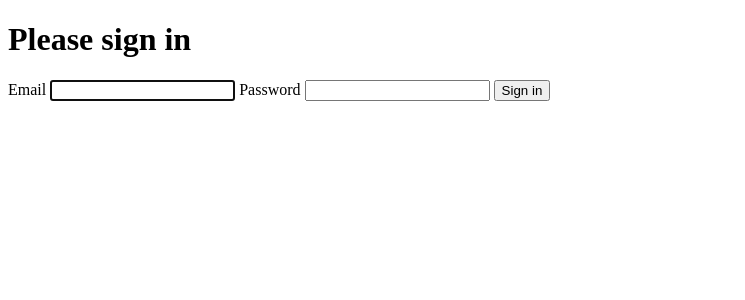
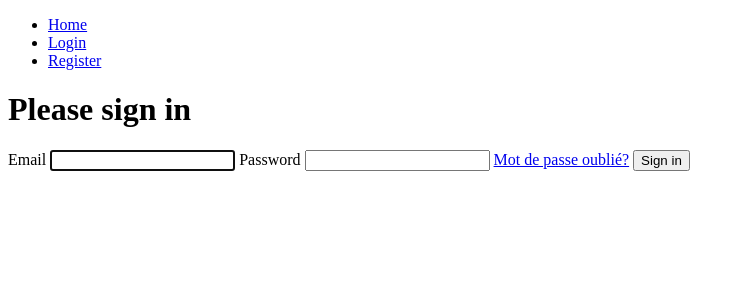
Before and after one commit to Aliptic/phone_game, a Symfony app: template templates/security/login.html.twig in a window 1280 px wide. Shown: the top 300 px of the page, without its empty margins (0-745 px from the left). Run offline with Twig, Linux system fonts and the light colour scheme; the template is opened without the code that fills it, so the values that code supplies are empty; some libraries are stand-ins or nearby versions.

Commit message:
Add basic menu

```diff
--- a/src/Controller/HelloController.php
+++ b/src/Controller/HelloController.php
@@ -9,7 +9,7 @@ use Symfony\Component\Routing\Annotation\Route;
 class HelloController extends AbstractController
 {
     /**
-     * @Route("/", name="hello")
+     * @Route("/", name="index")
      */
     public function index(): Response
     {
--- a/src/Controller/RegistrationController.php
+++ b/src/Controller/RegistrationController.php
@@ -89,6 +89,6 @@ class RegistrationController extends AbstractController
         // @TODO Change the redirect on success and handle or remove the flash message in your templates
         $this->addFlash('success', 'Your email address has been verified.');
 
-        return $this->redirectToRoute('hello');
+        return $this->redirectToRoute('index');
     }
 }
--- a/src/Security/UserAuthenticator.php
+++ b/src/Security/UserAuthenticator.php
@@ -95,7 +95,7 @@ class UserAuthenticator extends AbstractFormLoginAuthenticator implements Passwo
             return new RedirectResponse($targetPath);
         }
 
-        return new RedirectResponse($this->urlGenerator->generate('hello'));
+        return new RedirectResponse($this->urlGenerator->generate('index'));
         // For example : return new RedirectResponse($this->urlGenerator->generate('some_route'));
         // throw new \Exception('TODO: provide a valid redirect inside '.__FILE__);
     }
--- a/templates/base.html.twig
+++ b/templates/base.html.twig
@@ -14,6 +14,11 @@
         {% endblock %}
     </head>
     <body>
+        <ul>
+            <li><a href="{{ path('index') }}">Home</a></li>
+            <li><a href="{{ path('app_login') }}">Login</a></li>
+            <li><a href="{{ path('app_register') }}">Register</a></li>
+        </ul>
         {% block body %}{% endblock %}
     </body>
 </html>
--- a/templates/security/login.html.twig
+++ b/templates/security/login.html.twig
@@ -20,6 +20,8 @@
     <label for="inputPassword">Password</label>
     <input type="password" name="password" id="inputPassword" class="form-control" autocomplete="current-password" required>
 
+    <a href="{{ path('app_forgot_password_request') }}">Mot de passe oublié?</a>
+
     <input type="hidden" name="_csrf_token"
            value="{{ csrf_token('authenticate') }}"
     >
```
Also changed, not shown: 2 other files.
